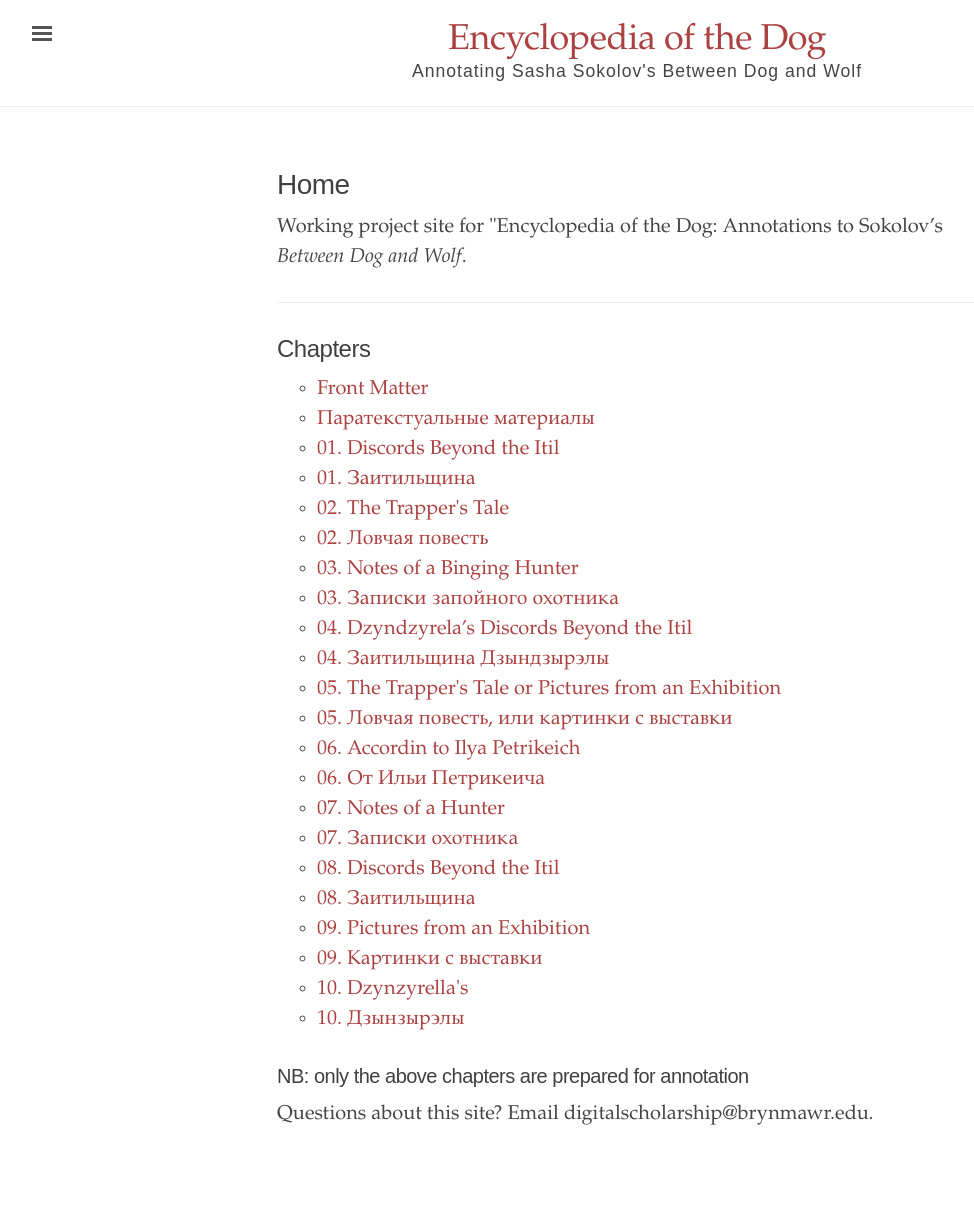
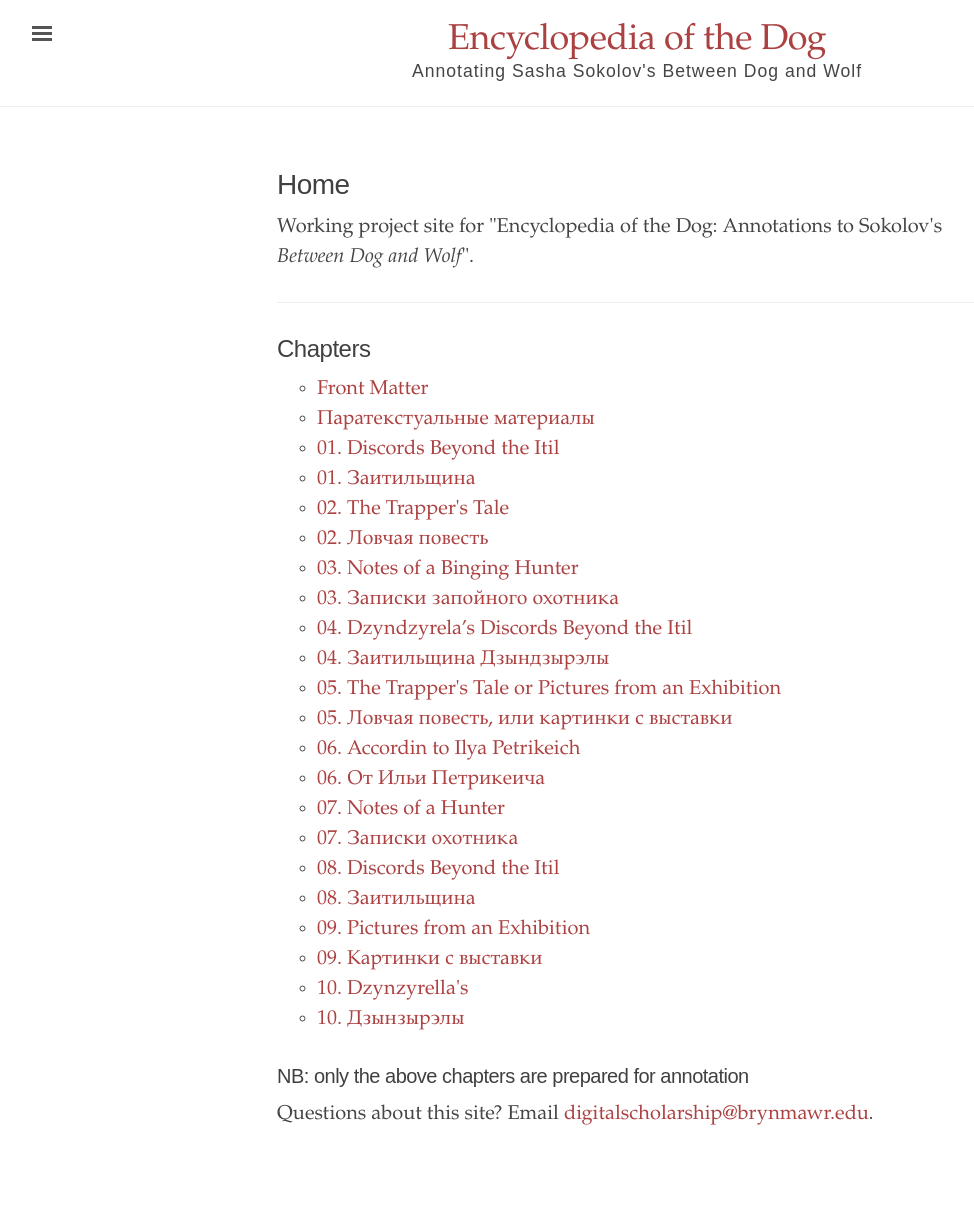
Before and after one commit to digbmc/dog-annotation-site, a Jekyll site: the page built from index.html, in a window 1280 px wide. Shown: the whole page, without its empty margins (3-977 px from the left). Built offline with Jekyll 4.4.1, drawn with Linux system fonts in a browser that asks for light colours.

Commit message:
typos on home page

```diff
--- a/index.html
+++ b/index.html
@@ -5,7 +5,7 @@
 <div class="introduction">
   <h1>Home</h1>
 
-<p>Working project site for "Encyclopedia of the Dog: Annotations to Sokolov’s <em>Between Dog and Wolf</em>.</p>
+<p>Working project site for "Encyclopedia of the Dog: Annotations to Sokolov's <em>Between Dog and Wolf</em>".</p>
 </div>
 
 <hr>
@@ -25,5 +25,5 @@
   {% endfor %}
   </ul>
   <h3>NB: only the above chapters are prepared for annotation</h3>
-  <p>Questions about this site? Email digitalscholarship@brynmawr.edu.</p>
+  <p>Questions about this site? Email <a href="mailto:digitalscholarship@brynmawr.edu">digitalscholarship@brynmawr.edu</a>.</p>
 </div>
```
